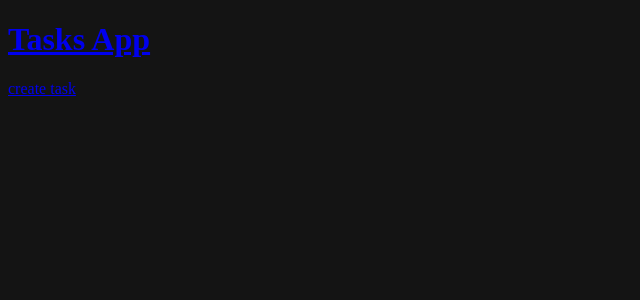
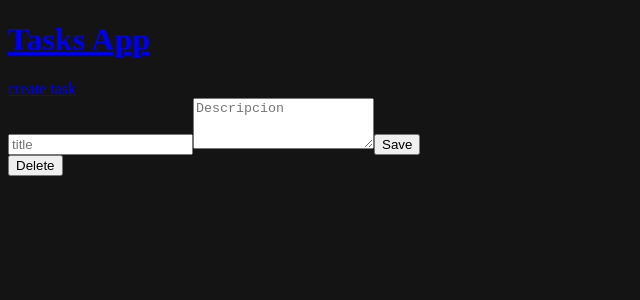
Before and after one commit to JhonHuanacuni/Focus-EGATUR, a React (Vite) app in the folder client/: page /tasks/1 in a window 1280 px wide. Shown: the top 300 px of the page, without its empty margins (0-640 px from the left). Built offline with nearby package versions, Linux system fonts and the light colour scheme.

Commit message:
opcion de eliminar tareas terminado

```diff
--- a/client/src/App.jsx
+++ b/client/src/App.jsx
@@ -8,9 +8,10 @@ function App(){
     <BrowserRouter>
       <Navigation/>
       <Routes>
-         <Route path="/" element={<Navigate to="/tasks" />} />
+        <Route path="/" element={<Navigate to="/tasks" />} />
         <Route path="/tasks" element={<TasksPage />} />
         <Route path="/tasks-create" element={<TaskFormPage  />} />
+        <Route path="/tasks/:id" element={<TaskFormPage  />} />
       </Routes>
     </BrowserRouter>
   );
--- a/client/src/api/tasks.api.js
+++ b/client/src/api/tasks.api.js
@@ -1,6 +1,11 @@
-/* import { axios } from "axios";
+import axios from 'axios';
 
-export const getAllTasks = () =>{
-    return axios.get("https//localhost:8000/formulario/api/v1/tasks/")
-}
- */
+const taskApi = axios.create({
+    baseURL: 'http://localhost:8000/formulario/api/v1/tasks'
+})
+
+export const getAllTasks = () => taskApi.get('/')
+
+export const createTask = (task) => taskApi.post('/', task)
+
+export const deleteTask = (id) => taskApi.delete('/'+id)
--- /dev/null
+++ b/client/src/components/TaskCard.jsx
@@ -0,0 +1,20 @@
+import { useNavigate } from "react-router-dom";
+
+export function TaskCard({task}) {
+
+  const navigate= useNavigate()
+
+  return (
+    <div style={{background:"black"}}
+      onClick={() =>{
+        navigate('/tasks/'+task.id)
+      }}
+    >
+        <div>
+            <h1>{task.title}</h1>
+            <h1>{task.descripcion}</h1>
+            <hr />
+        </div>
+    </div>
+  )
+}
--- a/client/src/components/TasksList.jsx
+++ b/client/src/components/TasksList.jsx
@@ -1,16 +1,24 @@
-import { useEffect } from "react";
-/* import { getAllTasks } from "../api/tasks.api"; */
+import { useEffect, useState } from "react";
+import { getAllTasks } from "../api/tasks.api";
+import { TaskCard } from "./TaskCard";
+export function TasksList() {
 
-export function TasksList() {
+    const [tasks,setTasks] = useState([])
+
     //se ejecuta cuando cargue la pagina
-/*     useEffect(()=>{
-        function loadTasks() { //llama a la funcion loadTasks
-            const res = getAllTasks() //pide al backEnd
+    useEffect(()=>{
+        async function loadTasks() { //llama a la funcion loadTasks
+            const res = await getAllTasks() //pide al backEnd
+            setTasks(res.data);
             console.log(res);
         }
         loadTasks();
-        console.log("pagina cargada")
-    },[]); */
-  return (<div>Tasks List</div>)
+    },[]);
+  return <div>
+    {tasks.map(task => (
+        <TaskCard key={task.id} task={task} />
+    ))
+    }
+  </div>
 
 }
--- a/client/src/pages/TaskFormPage.jsx
+++ b/client/src/pages/TaskFormPage.jsx
@@ -1,8 +1,53 @@
 /* permitir al usuario que ingrese
 con imputs los datos que el quiere guardar */
+import { useForm } from "react-hook-form";
+import { createTask, deleteTask } from "../api/tasks.api";
+import { Navigate, useNavigate, useParams } from "react-router-dom";
+
 
 export function TaskFormPage(){
+    const {register, handleSubmit, formState: {
+        errors
+    }} = useForm();
+
+    const navigate = useNavigate()
+    const params = useParams()
+    const onsubmit = handleSubmit( async data => {
+        await createTask(data);
+        navigate('/tasks')
+    })
+
     return(
-        <div>Taks form Page</div>
+        <div>
+            <form onSubmit={onsubmit}>
+                <input
+                    type="text"
+                    placeholder="title"
+                    {...register("title",{required: true})}
+                />
+
+                { errors.title && <span>Este campo es requerido</span>}
+
+                <textarea
+                    rows="3"
+                    placeholder="Descripcion"
+                    {...register("descripcion",{required: true})}
+                ></textarea>
+
+                { errors.descripcion && <span>Este campo es requerido</span>}
+                <button>Save</button>
+            </form>
+
+            {
+                params.id && <button onClick={async () =>{
+                    const accepted = window.confirm("Estas seguro?")
+                    if(accepted){
+                        await deleteTask(params.id)
+                        navigate('/tasks')
+                    }
+                } }>Delete</button>
+            }
+        </div>
+
     )
 }
--- a/client/src/pages/TasksPage.jsx
+++ b/client/src/pages/TasksPage.jsx
@@ -3,6 +3,5 @@
 import { TasksList } from "../components/TasksList"
 
 export function TasksPage(){
-    /* return <TasksList/> */
-    return (<div>tasksPage</div>)
+    return <TasksList/>
 }
```
Also changed, not shown: 2 other files (tests, documents, lock files or other folders).
